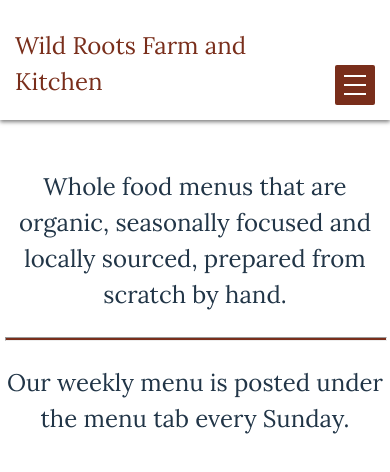
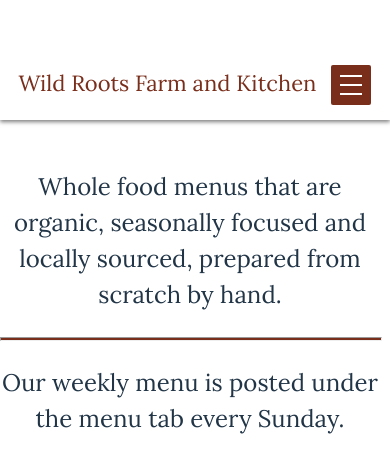
Before and after one commit to maahsnd/wildroots-frontend, a React (Vite) app: page / in a window 390 px wide. Shown: the top 472 px of the page. Built offline with nearby package versions, Linux system fonts and the light colour scheme.

Commit message:
Minor style improvements

```diff
--- a/src/App.css
+++ b/src/App.css
@@ -7,6 +7,5 @@
   width: 100vw;
   margin: 0;
   font-family: 'Lora', serif;
-  font-weight: 400;
   font-size: 16px;
 }
--- a/src/components/Home/Home.module.css
+++ b/src/components/Home/Home.module.css
@@ -1,5 +1,5 @@
 .homeContainer {
-  margin: 5px;
+  margin: 5px 0px;
   width: calc(100% - 10px);
   height: min-content;
   display: flex;
--- a/src/components/Nav/nav.module.css
+++ b/src/components/Nav/nav.module.css
@@ -1,7 +1,7 @@
 .siteTitle {
   font-size: xx-large;
   font-style: oblique;
-  margin: 30px 0;
+  margin: 40px 0 20px;
   color: #792e1b;
 }
 
@@ -65,14 +65,12 @@
 .navElements {
   width: 100vh;
   height: 100vw;
-  background-color: #792e1b;
   display: flex;
   justify-content: center;
   align-items: flex-start;
 }
 
 .navElements ul {
-  margin-top: 30px;
   display: flex;
   justify-content: center;
   list-style-type: none;
@@ -80,13 +78,13 @@
 }
 
 .navElements ul li {
-  margin: 15px;
+  margin: 5px 15px;
 }
 
 .navElements ul a {
   font-size: 22px;
   font-weight: 400;
-  color: white;
+  color: black;
   text-decoration: none;
 }
 
@@ -114,7 +112,7 @@
   }
 
   .siteTitle {
-    font-size: x-large;
+    font-size: 22px;
     margin: 0px 0px 10px;
   }
   .menuIcon {
@@ -131,6 +129,7 @@
     margin-right: 30px;
   }
   .navElements {
+    background-color: #792e1b;
     position: absolute;
     left: 0;
     top: 0px;
@@ -154,4 +153,8 @@
     margin-top: 22px;
     margin-left: 20px;
   }
+
+  .navElements ul a {
+    color: white;
+  }
 }
```
